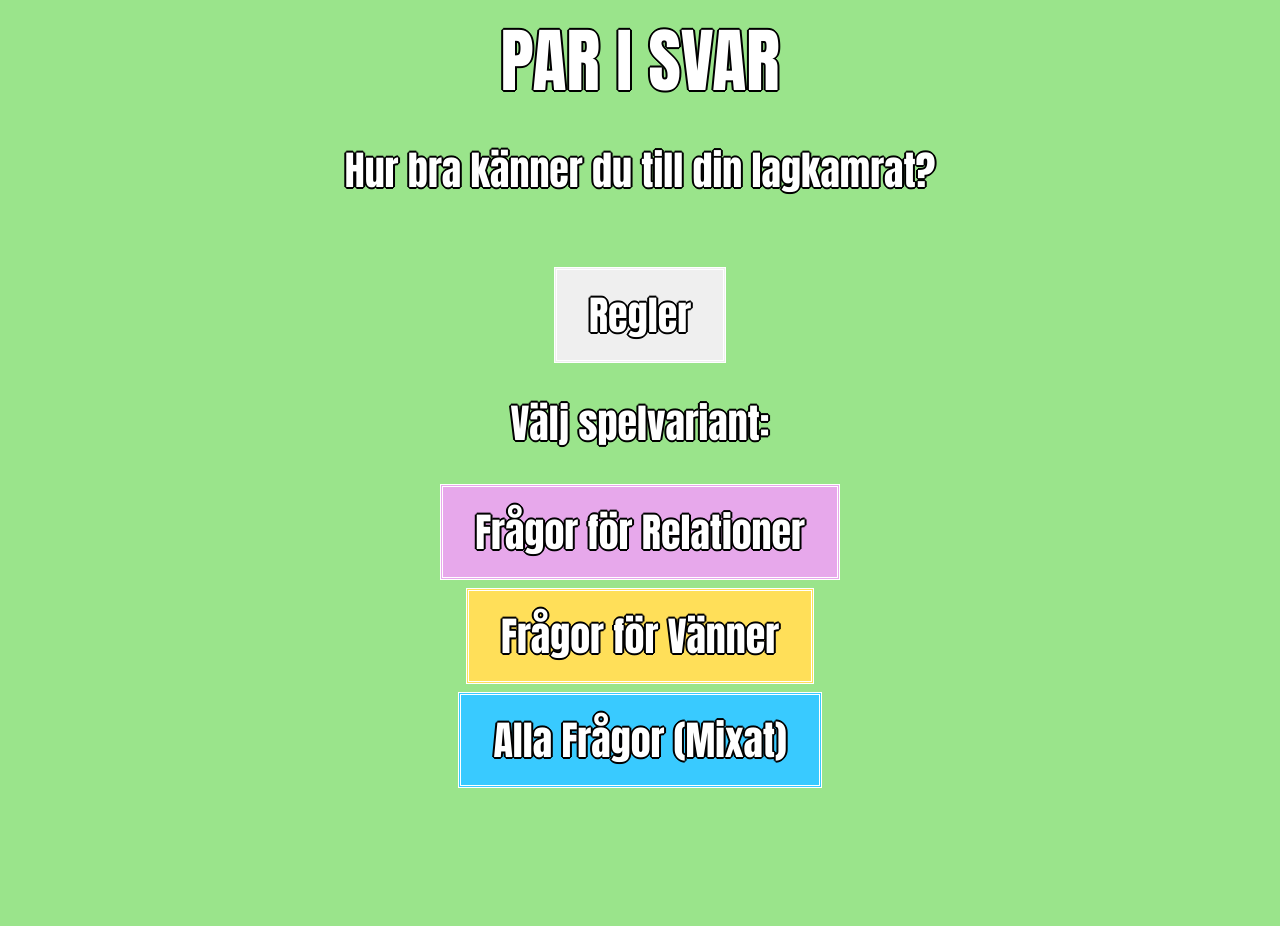
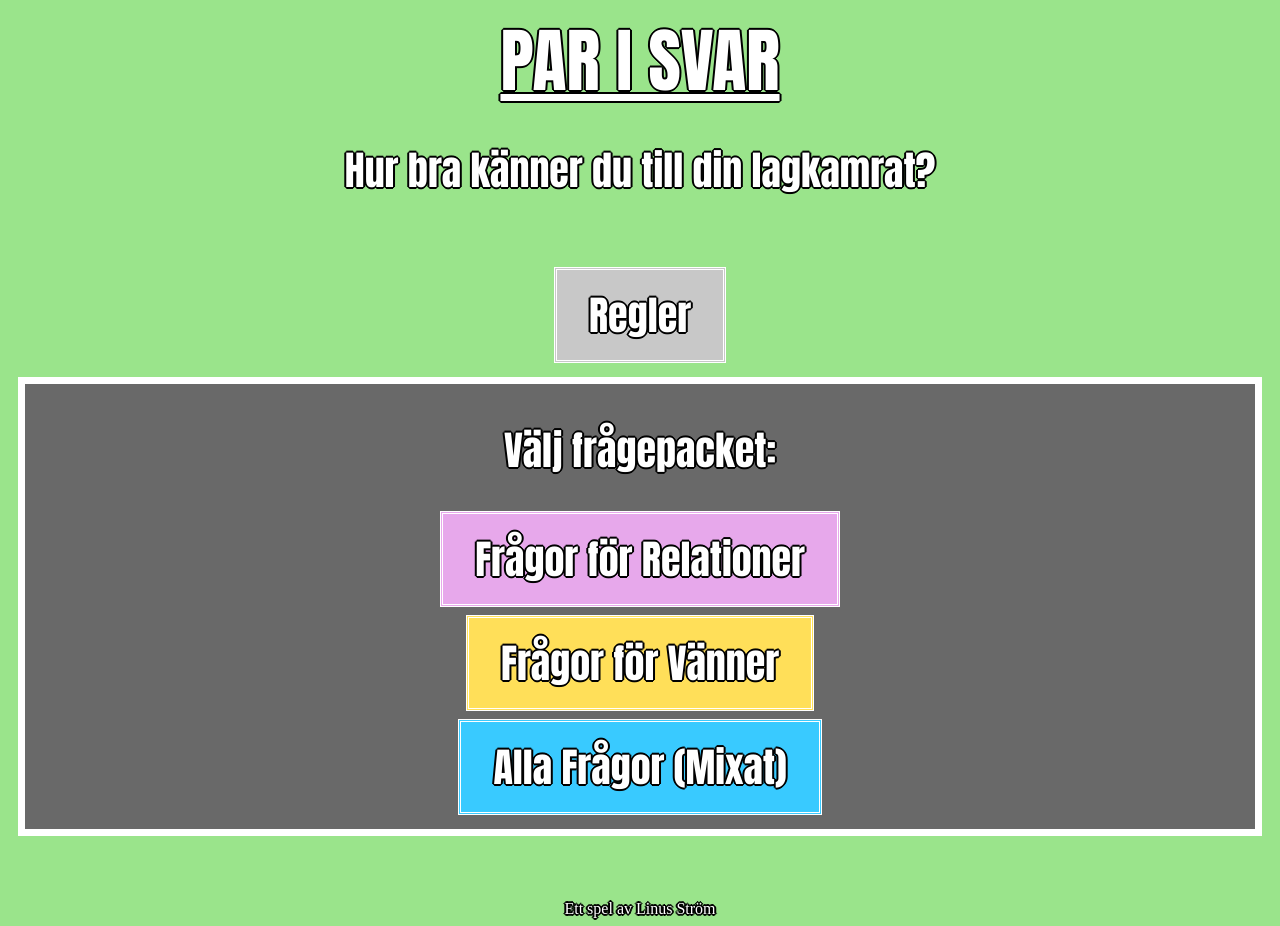
Before and after one commit to ZataTheCreator/ZwordYT.github.io, a plain HTML site: page index.html in a window 1280 px wide. Before the commit the page ends 800 px from the top, so only its background shows below. Drawn offline with Linux system fonts and the light colour scheme.

Commit message:
1.2
Uppdaterad design

```diff
--- a/Alla frågor/stylealla.css
+++ b/Alla frågor/stylealla.css
@@ -38,6 +38,11 @@ p {
 	font-size: 30px;
 }
 
+p1 {
+	color: white;
+	text-shadow: 2px 0 0 #000, -2px 0 0 #000, 0 2px 0 #000, 0 -2px 0 #000, 1px 1px #000, -1px -1px 0 #000, 1px -1px 0 #000, -1px 1px 0 #000;
+}
+
 .button {
   border: double;
   color: white;
--- a/Relationer/stylerelationer.css
+++ b/Relationer/stylerelationer.css
@@ -38,6 +38,11 @@ p {
 	font-size: 30px;
 }
 
+p1 {
+	color: white;
+	text-shadow: 2px 0 0 #000, -2px 0 0 #000, 0 2px 0 #000, 0 -2px 0 #000, 1px 1px #000, -1px -1px 0 #000, 1px -1px 0 #000, -1px 1px 0 #000;
+}
+
 .button {
   border: double;
   color: white;
--- a/Vänner/stylevänner.css
+++ b/Vänner/stylevänner.css
@@ -38,6 +38,11 @@ p {
 	font-size: 30px;
 }
 
+p1 {
+	color: white;
+	text-shadow: 2px 0 0 #000, -2px 0 0 #000, 0 2px 0 #000, 0 -2px 0 #000, 1px 1px #000, -1px -1px 0 #000, 1px -1px 0 #000, -1px 1px 0 #000;
+}
+
 .button {
   border: double;
   color: white;
--- a/index.html
+++ b/index.html
@@ -8,19 +8,21 @@
 <link rel="stylesheet" href="styledefault.css">
 <!-- Importera Scripts -->
 <script src="scripts.js"></script>
-<title>Par i Svar</title>
+<title>Par i Svar - Startsida</title>
 </head>
 <body>
-	<h>PAR I SVAR</h>
+	<h><u>PAR I SVAR</u></h>
 	<br>
+
 	<h1>Hur bra känner du till din lagkamrat?</h1>
 
 	<br>
 	<br>
 
-	<button id="Regler" type="button" class="button" onclick="document.location='Regler.html'" target="_blank">Regler</button>
+	<button id="Regler" type="button" class="button" style="background-color: #C8C8C8" onclick="document.location='Regler.html'" target="_blank">Regler</button>
 
-	<h1>Välj spelvariant:</h1>
+	<div class="border">
+	<h1>Välj frågepacket:</h1>
 
 	<button id="Relationer" type="button" class="button" style="background-color: #E7A8EB" onclick="document.location='Relationer/Relationer.html'">Frågor för Relationer</button>
 
@@ -31,5 +33,13 @@
 	<br>
 
 	<button id="Alla" type="button" class="button" style="background-color: #39CAFF" onclick="document.location='Alla frågor/Alla frågor.html'">Alla Frågor (Mixat)</button>
+	<br>
+	</div>
+	<br>
+
+	<br>
+	<br>
+
+	<p1>Ett spel av Linus Ström</p1>
 </body>
 </html>
--- a/styledefault.css
+++ b/styledefault.css
@@ -38,6 +38,11 @@ p {
 	font-size: 30px;
 }
 
+p1 {
+	color: white;
+	text-shadow: 2px 0 0 #000, -2px 0 0 #000, 0 2px 0 #000, 0 -2px 0 #000, 1px 1px #000, -1px -1px 0 #000, 1px -1px 0 #000, -1px 1px 0 #000;
+}
+
 .button {
   border: double;
   color: white;
```
Also changed, not shown: Alla frågor/Alla frågor.html (+7 -2 lines), Regler.html (+5 -4 lines), Relationer/Relationer.html (+7 -2 lines), Vänner/Vänner.html (+7 -2 lines).
